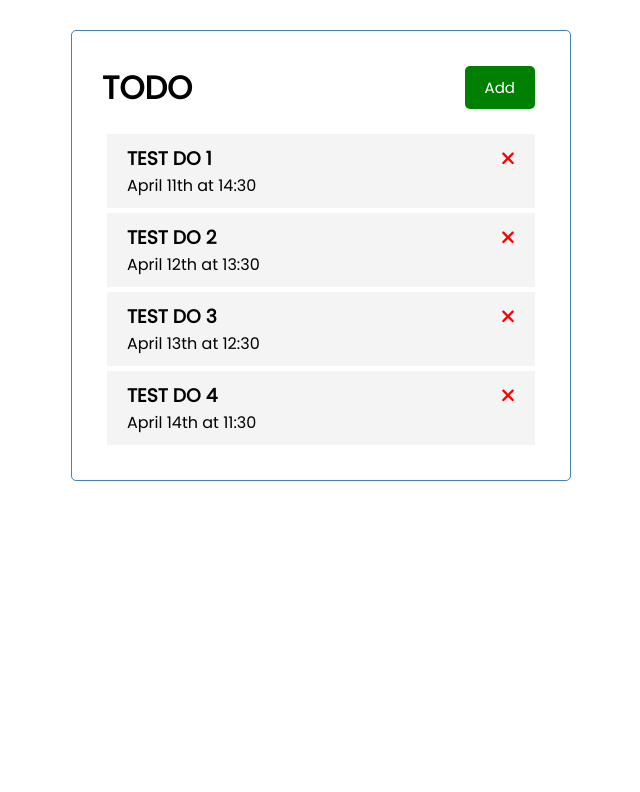
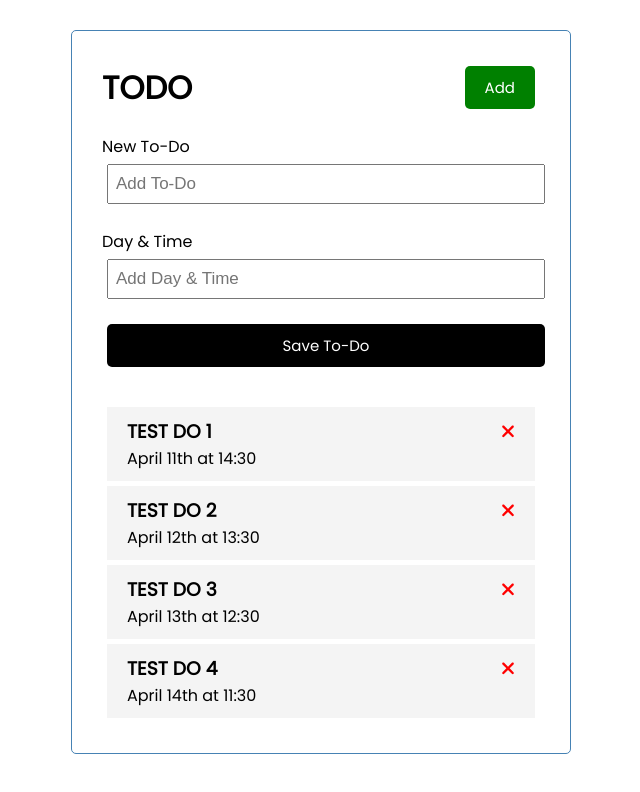
Before and after one commit to y-s18/ToDo, an Angular app: page / in a window 1280 px wide. Shown: the top 792 px of the page, without its empty margins (319-959 px from the left). Built offline with nearby package versions, Linux system fonts and the light colour scheme; data requests are answered from the project's data file.

Commit message:
generate add-todo component

```diff
--- /dev/null
+++ b/src/app/components/add-todo/add-todo.component.html
@@ -0,0 +1,11 @@
+<form class="add-form">
+  <div class="form-control">
+    <label for="text">New To-Do</label>
+    <input type="text" name="text" id="text" placeholder="Add To-Do"/>
+  </div>
+  <div class="form-control">
+    <label for="day">Day & Time</label>
+    <input type="text" name="day" id="day" placeholder="Add Day & Time"/>
+  </div>
+  <input type="submit" value="Save To-Do" class="btn btn-block" />
+</form>
--- /dev/null
+++ b/src/app/components/add-todo/add-todo.component.scss
@@ -0,0 +1,3 @@
+.add-form {
+  margin-bottom: 40px;
+}
--- /dev/null
+++ b/src/app/components/add-todo/add-todo.component.ts
@@ -0,0 +1,16 @@
+import { Component } from '@angular/core';
+import { FormsModule } from '@angular/forms';
+import { CommonModule } from '@angular/common';
+
+@Component({
+  selector: 'toDo-add-todo',
+  standalone: true,
+  imports: [FormsModule, CommonModule],
+  templateUrl: './add-todo.component.html',
+  styleUrl: './add-todo.component.scss'
+})
+export class AddTodoComponent {
+  text!: string;
+  day!: string;
+  done: boolean = false;
+}
--- a/src/app/components/todos/todos.component.html
+++ b/src/app/components/todos/todos.component.html
@@ -1,4 +1,5 @@
 <!-- <toDo-add-todo (onAddTodo)="addTodo($event)"></toDo-add-todo> -->
+<toDo-add-todo></toDo-add-todo>
 <toDo-todo-item
   *ngFor="let todo of todos"
   [todo]="todo"
```
Also changed, not shown: src/app/components/todos/todos.component.ts (+6 -5 lines), 1 other file (tests, documents, lock files or other folders).
